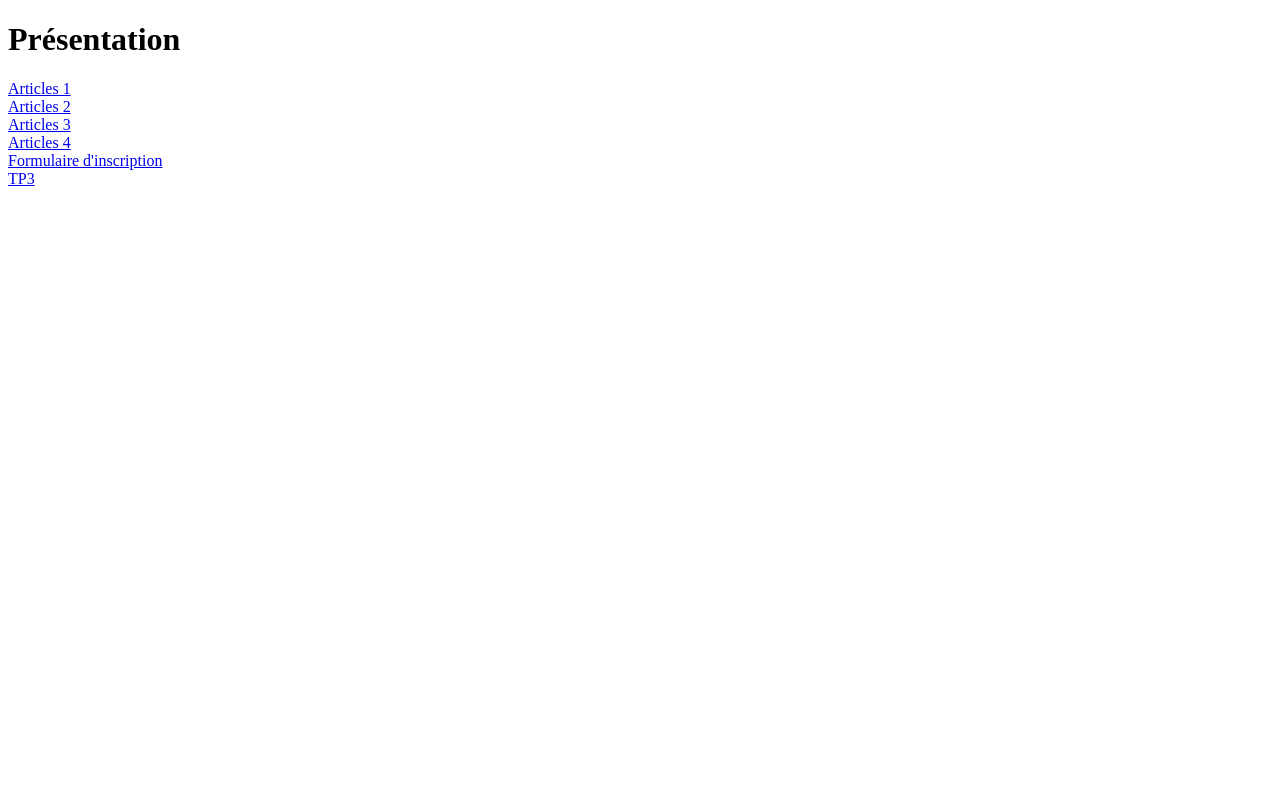
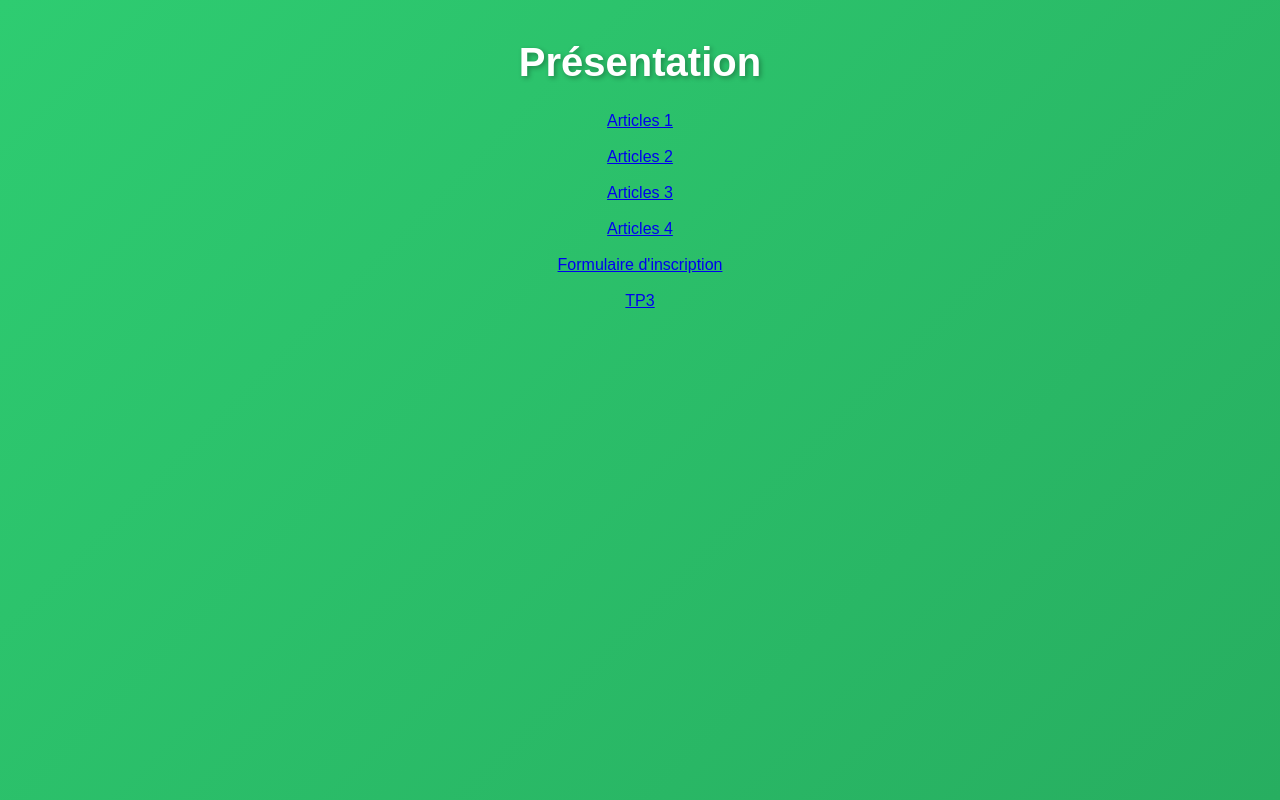
Before and after one commit to titougrcn/siteTD1, a plain HTML site: page index.html in a window 1280 px wide. Drawn offline with Linux system fonts and the light colour scheme.

Commit message:
Update index.html

```diff
--- a/index.html
+++ b/index.html
@@ -4,7 +4,7 @@
 	<meta charset="utf-8">
 	<meta name="viewport" content="width=device-width, initial-scale=1">
 	<title></title>
-	<link rel="stylesheet" type="text/css" href="style2.html">
+	<link rel="stylesheet" type="text/css" href="style2.css">
 </head>
 
 <body>
@@ -24,4 +24,5 @@
 
 
 </body>
+
 </html>
```
